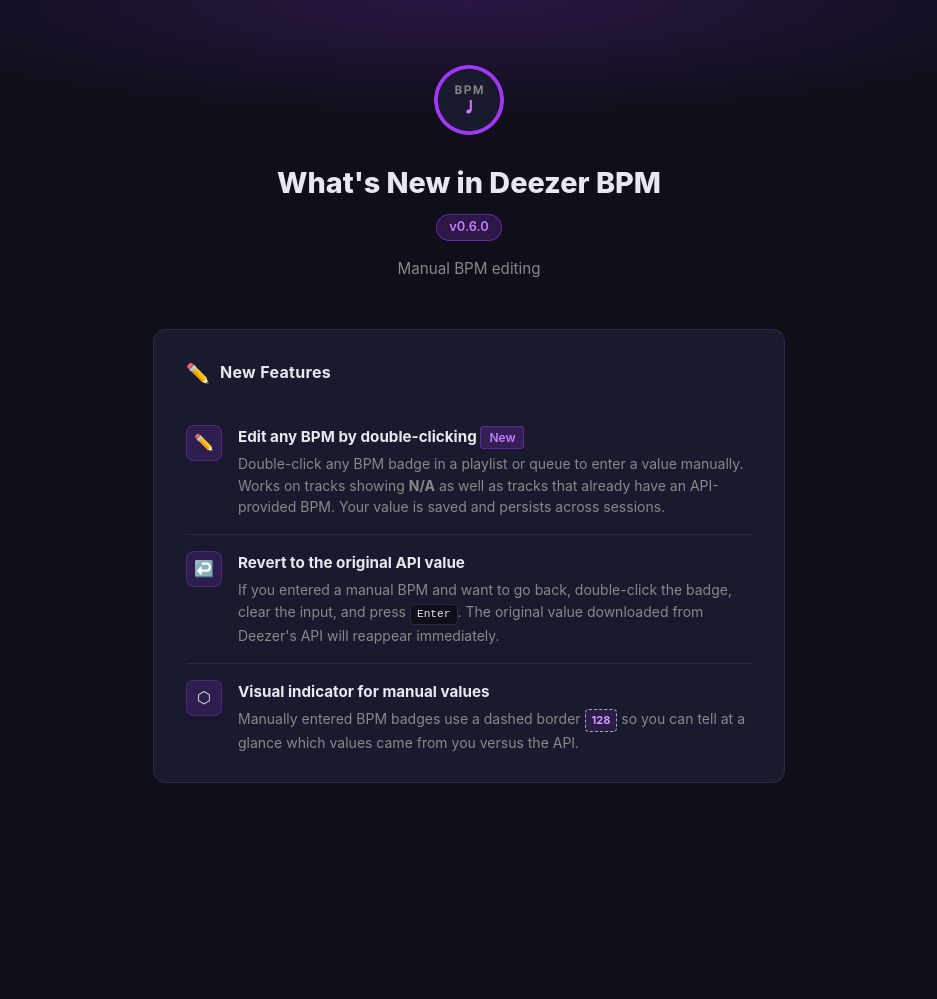
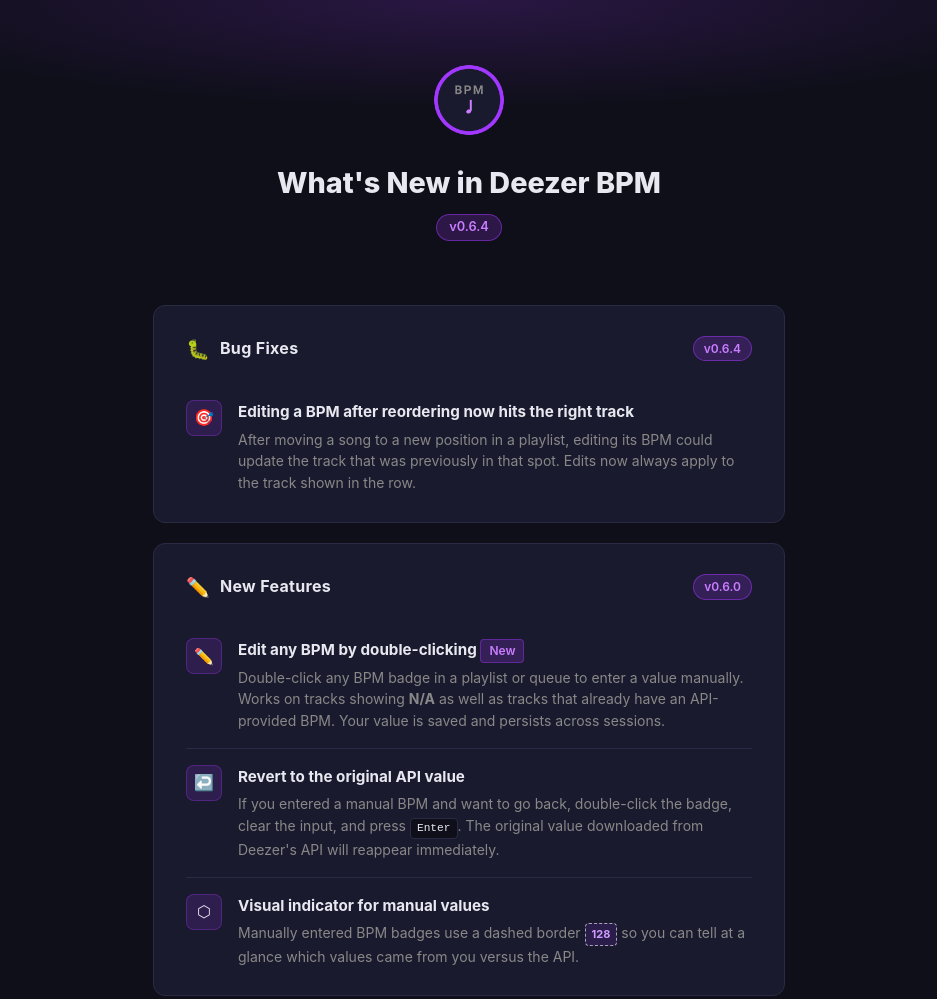
Before and after one commit to octogene/deezer-bpm, a browser extension: page docs/whatsnew/index.html in a window 1280 px wide. Shown: the whole page, without its empty margins (171-1108 px from the left). Before the commit the page ends 883 px from the top, so only its background shows below. Drawn offline with Linux system fonts and the light colour scheme.

Commit message:
fix: edit BPM on correct track after reordering playlist

```diff
--- a/docs/whatsnew/index.html
+++ b/docs/whatsnew/index.html
@@ -108,6 +108,17 @@
         letter-spacing: 0.02em;
       }
 
+      .section-version {
+        margin-left: auto;
+        background: color-mix(in srgb, var(--purple) 20%, transparent);
+        border: 1px solid color-mix(in srgb, var(--purple) 50%, transparent);
+        color: var(--purple-lt);
+        font-size: 0.75rem;
+        font-weight: 600;
+        padding: 2px 10px;
+        border-radius: 99px;
+      }
+
       .feature {
         display: flex;
         gap: 16px;
@@ -200,15 +211,35 @@
         style="border-radius: 50%; margin-bottom: 24px"
       />
       <h1>What's New in Deezer BPM</h1>
-      <span class="version-chip" id="version-chip">v0.6.0</span>
-      <p>Manual BPM editing</p>
+      <span class="version-chip" id="version-chip">v0.6.4</span>
     </div>
 
     <div class="content">
       <div class="section">
         <div class="section-header">
+          <span class="section-icon">🐛</span>
+          <span class="section-title">Bug Fixes</span>
+          <span class="section-version">v0.6.4</span>
+        </div>
+
+        <div class="feature">
+          <div class="feature-icon">🎯</div>
+          <div class="feature-body">
+            <h3>Editing a BPM after reordering now hits the right track</h3>
+            <p>
+              After moving a song to a new position in a playlist, editing its
+              BPM could update the track that was previously in that spot. Edits
+              now always apply to the track shown in the row.
+            </p>
+          </div>
+        </div>
+      </div>
+
+      <div class="section">
+        <div class="section-header">
           <span class="section-icon">✏️</span>
           <span class="section-title">New Features</span>
+          <span class="section-version">v0.6.0</span>
         </div>
 
         <div class="feature">
```
Also changed, not shown: content/playlist.js (+8 -2 lines).
